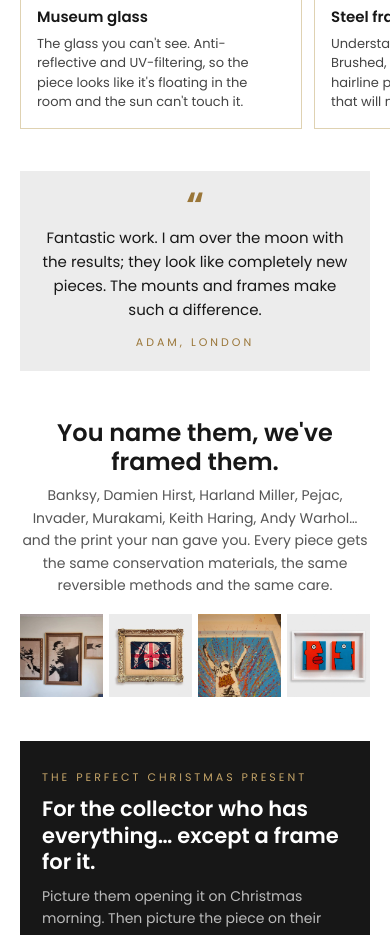
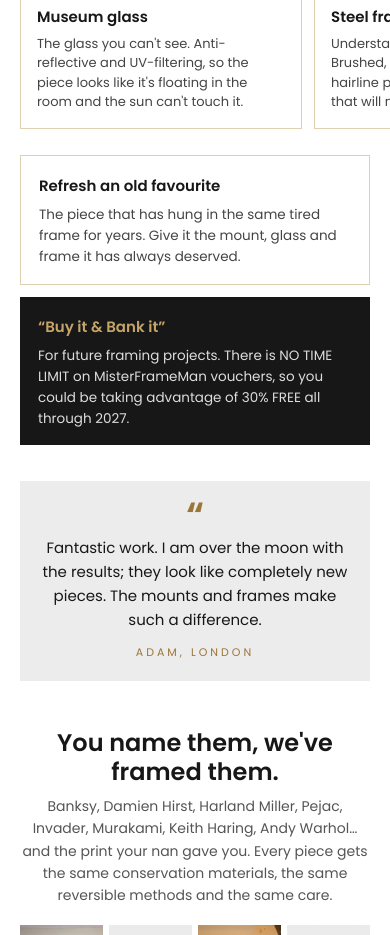
Before and after one commit to premierframinginfo-dot/mfm-black-friday, a plain HTML site: page index.html in a window 390 px wide. Shown: the part 1736-2671 px from the top of the page. Drawn offline with Linux system fonts and the light colour scheme.

Commit message:
Offers page: Refresh an old favourite and Buy it & Bank it boxes
Co-Authored-By: Claude Opus 5.5 <noreply@anthropic.com>
Claude-Session: https://claude.ai/code/session_01MkRSxzXS69JAzVpB1WPpSg

```diff
--- a/index.html
+++ b/index.html
@@ -140,6 +140,10 @@ body.pre #state-note,body.closed #state-note{display:block}
   .m-extras>div>div{padding:2px 16px 16px !important}
   .m-extras p:first-child{font-size:15px !important}
   .m-extras p:last-child{font-size:13px !important;line-height:1.5 !important}
+  .m-bank{padding:20px 20px 0 !important;grid-template-columns:1fr !important;gap:12px !important}
+  .m-bank>div{padding:18px 18px 16px !important}
+  .m-bank p:first-child{font-size:15px !important}
+  .m-bank p:last-child{font-size:13.5px !important;line-height:1.55 !important}
   .m-quote{padding:36px 20px 0 !important}
   .m-quote>div{padding:24px 20px 20px !important;gap:8px !important}
   .m-quote>div>span{font-size:38px !important}
@@ -288,6 +292,17 @@ body.pre #state-note,body.closed #state-note{display:block}
     </div>
   </section>
 
+  <section class="m-bank" style="padding: 32px 24px 0 24px; max-width: 1100px; width: 100%; box-sizing: border-box; margin: 0 auto; display: grid; grid-template-columns: repeat(auto-fit, minmax(300px, 1fr)); gap: 20px">
+    <div style="border: 1px solid #DFD2B2; padding: 24px 24px 22px; display: flex; flex-direction: column; gap: 8px; min-width: 0">
+      <p style="margin: 0; font-size: 16px; font-weight: 600; color: #171717">Refresh an old favourite</p>
+      <p style="margin: 0; font-size: 14px; line-height: 1.6; color: #444">The piece that has hung in the same tired frame for years. Give it the mount, glass and frame it has always deserved.</p>
+    </div>
+    <div style="background: #171717; padding: 24px 24px 22px; display: flex; flex-direction: column; gap: 8px; min-width: 0">
+      <p style="margin: 0; font-size: 16px; font-weight: 600; color: #C4A468">&ldquo;Buy it &amp; Bank it&rdquo;</p>
+      <p style="margin: 0; font-size: 14px; line-height: 1.6; color: #DDDDDD">For future framing projects. There is NO TIME LIMIT on MisterFrameMan vouchers, so you could be taking advantage of <span id="bank-rate">30%</span> FREE all through 2027.</p>
+    </div>
+  </section>
+
   <section class="m-quote" style="padding: 56px 24px 0 24px; display: flex; justify-content: center">
     <div style="max-width: 760px; width: 100%; background: #ECECEC; padding: 34px 32px 30px 32px; text-align: center; display: flex; flex-direction: column; align-items: center; gap: 12px; box-sizing: border-box">
       <span style="font-size: 48px; line-height: 0.6; color: #9A7638; font-weight: 600">&ldquo;</span>
@@ -402,6 +417,7 @@ body.pre #state-note,body.closed #state-note{display:block}
     var r=currentRow();headline(r);
     var cl=document.getElementById("closing-line");if(cl&&r.closing)cl.textContent=r.closing;
     var tl=document.getElementById("terms-line");if(tl&&r.terms)tl.textContent=r.terms;
+    var br=document.getElementById("bank-rate");if(br&&r.rate)br.textContent=pct(r.rate);
     if(body.className==="closed"){document.getElementById("hero-rate").textContent="HAS CLOSED";document.getElementById("hero-ex").innerHTML="Thank you to everyone who bought a voucher. Your credit is ready to use from 31 January 2027.<br>Missed it? The workshop is open as ever: call or WhatsApp 0800 0141007.";document.getElementById("choose-h").textContent="Black Friday 2026 has closed";var cl2=document.getElementById("closing-line");if(cl2)cl2.textContent="Thank you. See you next year.";var eb=document.getElementById("hero-eyebrow");if(eb)eb.textContent="BLACK FRIDAY · CLOSED";}
     var el=document.getElementById("ends-line");if(el){var cr=currentRow(),nr=visible.filter(function(x){return x.t>cr.t})[0]||null;var endT=nr?nr.t:CLOSE;var e=new Date(endT),names=["Sunday","Monday","Tuesday","Wednesday","Thursday","Friday","Saturday"],mid=e.getHours()===0&&e.getMinutes()===0,d=mid?new Date(endT-60000):e,tm=mid||(e.getHours()===23&&e.getMinutes()===59)?"midnight":(e.getHours()%12||12)+(e.getHours()>=12?"pm":"am");el.textContent=(nr?"These rates end at "+tm+" on ":"Closes at "+tm+" on ")+names[d.getDay()]+" "+d.getDate()+" November."+(nr?"":" We won't be extending it.")}
     var tag=document.getElementById("rate-now");if(tag){var nx=nextRow(),when=nx&&r.vip&&NOW()>=OPEN?(new Date(nx.t).getHours()===0?(" · closes "+["Sun","Mon","Tue","Wed","Thu","Fri","Sat"][new Date(nx.t-60000).getDay()]+" midnight"):(" · changes "+["Sun","Mon","Tue","Wed","Thu","Fri","Sat"][new Date(nx.t).getDay()]+" "+new Date(nx.t).getHours()+":00")):"";tag.textContent=(r.min!=null?(pct(r.rate)+" extra on £"+r.min.toLocaleString("en-GB")+" and above, "+pct(r.below)+" below"):(pct(r.rate)+" extra free on any amount"))+when}
```
